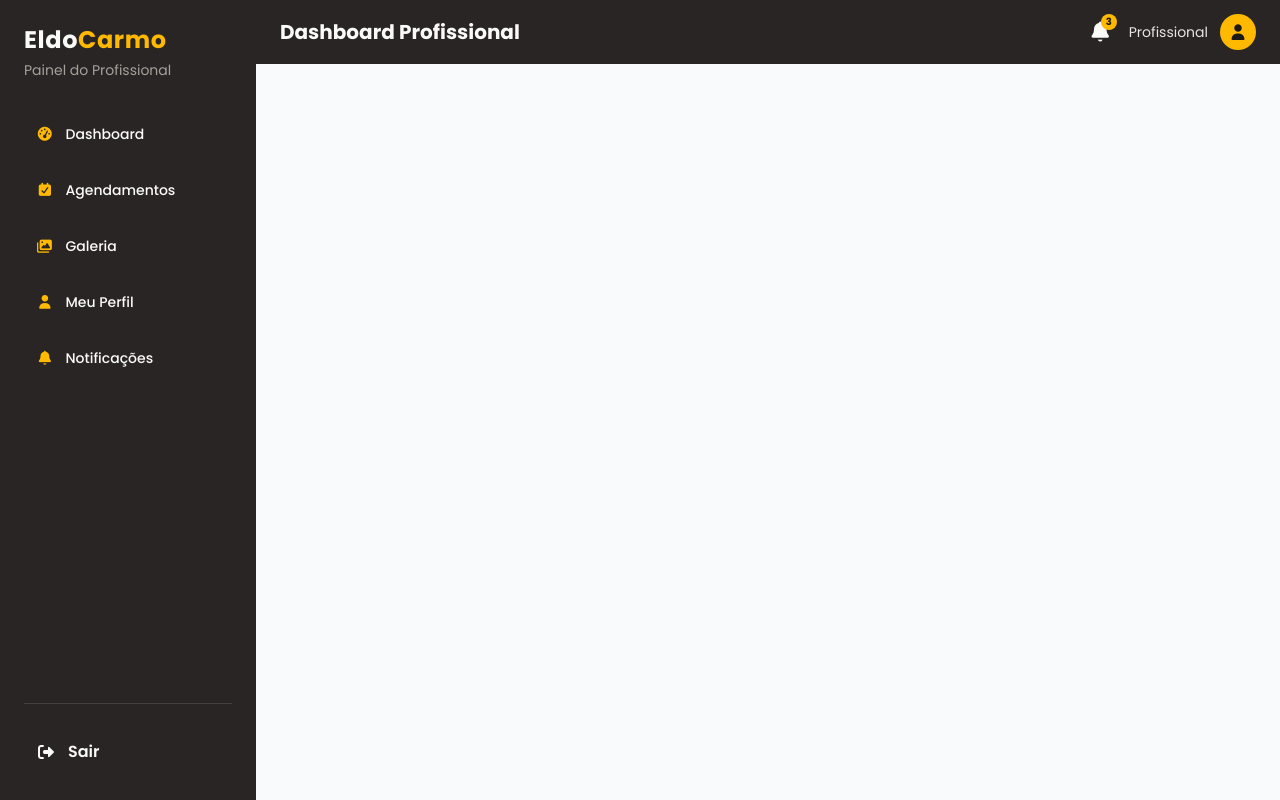
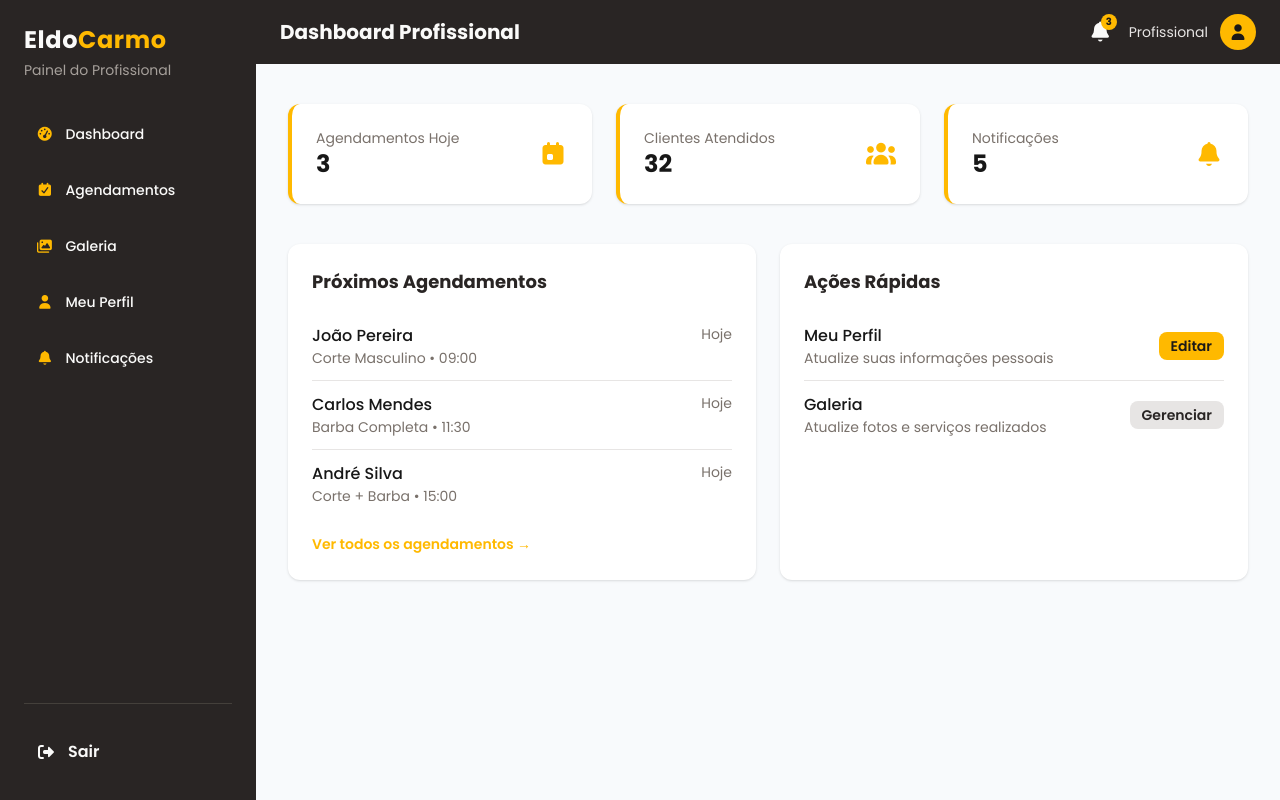
Before and after one commit to nsimba-afonso-nwayami/eldocarmo-barbershop, a React (Vite) app: page /dashboard/profissional in a window 1280 px wide. Built offline with nearby package versions, Linux system fonts and the light colour scheme.

Commit message:
página dashboard do profissional feita

```diff
--- a/src/pages/profissional/DashboardProfissional.jsx
+++ b/src/pages/profissional/DashboardProfissional.jsx
@@ -2,12 +2,124 @@ import ProfissionalLayout from "./components/ProfissionalLayout";
 import { Link } from "react-router-dom";
 
 export default function DashboardProfissional() {
+  // Dados dummy
+  const agendamentosHoje = [
+    { cliente: "João Pereira", servico: "Corte Masculino", hora: "09:00" },
+    { cliente: "Carlos Mendes", servico: "Barba Completa", hora: "11:30" },
+    { cliente: "André Silva", servico: "Corte + Barba", hora: "15:00" },
+  ];
+
   return (
     <>
       <title>Dashboard Profissional | Eldocarmo Barbershop</title>
 
       <ProfissionalLayout title="Dashboard Profissional">
+        {/* RESUMO RÁPIDO */}
+        <div className="grid grid-cols-1 sm:grid-cols-2 lg:grid-cols-3 gap-6">
+          <div className="bg-white p-6 rounded-xl shadow-sm border-l-4 border-amber-400">
+            <div className="flex justify-between items-center">
+              <div>
+                <p className="text-sm text-stone-500">Agendamentos Hoje</p>
+                <h3 className="text-2xl font-bold text-neutral-900">
+                  {agendamentosHoje.length}
+                </h3>
+              </div>
+              <i className="fas fa-calendar-day text-amber-400 text-2xl"></i>
+            </div>
+          </div>
 
+          <div className="bg-white p-6 rounded-xl shadow-sm border-l-4 border-amber-400">
+            <div className="flex justify-between items-center">
+              <div>
+                <p className="text-sm text-stone-500">Clientes Atendidos</p>
+                <h3 className="text-2xl font-bold text-neutral-900">32</h3>
+              </div>
+              <i className="fas fa-users text-amber-400 text-2xl"></i>
+            </div>
+          </div>
+
+          <div className="bg-white p-6 rounded-xl shadow-sm border-l-4 border-amber-400">
+            <div className="flex justify-between items-center">
+              <div>
+                <p className="text-sm text-stone-500">Notificações</p>
+                <h3 className="text-2xl font-bold text-neutral-900">5</h3>
+              </div>
+              <i className="fas fa-bell text-amber-400 text-2xl"></i>
+            </div>
+          </div>
+        </div>
+
+        {/* PRÓXIMOS AGENDAMENTOS E AÇÕES RÁPIDAS */}
+        <div className="grid grid-cols-1 lg:grid-cols-2 gap-6 mt-6">
+          {/* PRÓXIMOS AGENDAMENTOS */}
+          <div className="bg-white p-6 rounded-xl shadow-sm">
+            <h2 className="text-lg font-bold text-stone-800 mb-4">
+              Próximos Agendamentos
+            </h2>
+
+            <ul className="divide-y divide-stone-200">
+              {agendamentosHoje.map((agendamento, idx) => (
+                <li key={idx} className="py-3 flex justify-between">
+                  <div>
+                    <p className="font-medium text-neutral-900">
+                      {agendamento.cliente}
+                    </p>
+                    <p className="text-sm text-stone-500">
+                      {agendamento.servico} • {agendamento.hora}
+                    </p>
+                  </div>
+                  <span className="text-sm text-stone-500">Hoje</span>
+                </li>
+              ))}
+            </ul>
+
+            <Link
+              to="/dashboard/profissional/agendamentos"
+              className="mt-4 inline-block text-sm font-semibold text-amber-400 hover:text-amber-500"
+            >
+              Ver todos os agendamentos →
+            </Link>
+          </div>
+
+          {/* AÇÕES RÁPIDAS */}
+          <div className="bg-white p-6 rounded-xl shadow-sm">
+            <h2 className="text-lg font-bold text-stone-800 mb-4">
+              Ações Rápidas
+            </h2>
+
+            <ul className="divide-y divide-stone-200">
+              <li className="py-3 flex justify-between items-center">
+                <div>
+                  <p className="font-medium text-neutral-900">Meu Perfil</p>
+                  <p className="text-sm text-stone-500">
+                    Atualize suas informações pessoais
+                  </p>
+                </div>
+                <Link
+                  to="/dashboard/profissional/perfil"
+                  className="px-3 py-1 text-sm bg-amber-400 hover:bg-amber-500 text-stone-900 rounded-lg font-semibold"
+                >
+                  Editar
+                </Link>
+              </li>
+
+              <li className="py-3 flex justify-between items-center">
+                <div>
+                  <p className="font-medium text-neutral-900">Galeria</p>
+                  <p className="text-sm text-stone-500">
+                    Atualize fotos e serviços realizados
+                  </p>
+                </div>
+                <Link
+                  to="/dashboard/profissional/galeria"
+                  className="px-3 py-1 text-sm bg-stone-200 hover:bg-stone-300 text-stone-800 rounded-lg font-semibold"
+                >
+                  Gerenciar
+                </Link>
+              </li>
+            </ul>
+          </div>
+        </div>
       </ProfissionalLayout>
     </>
   );
```
